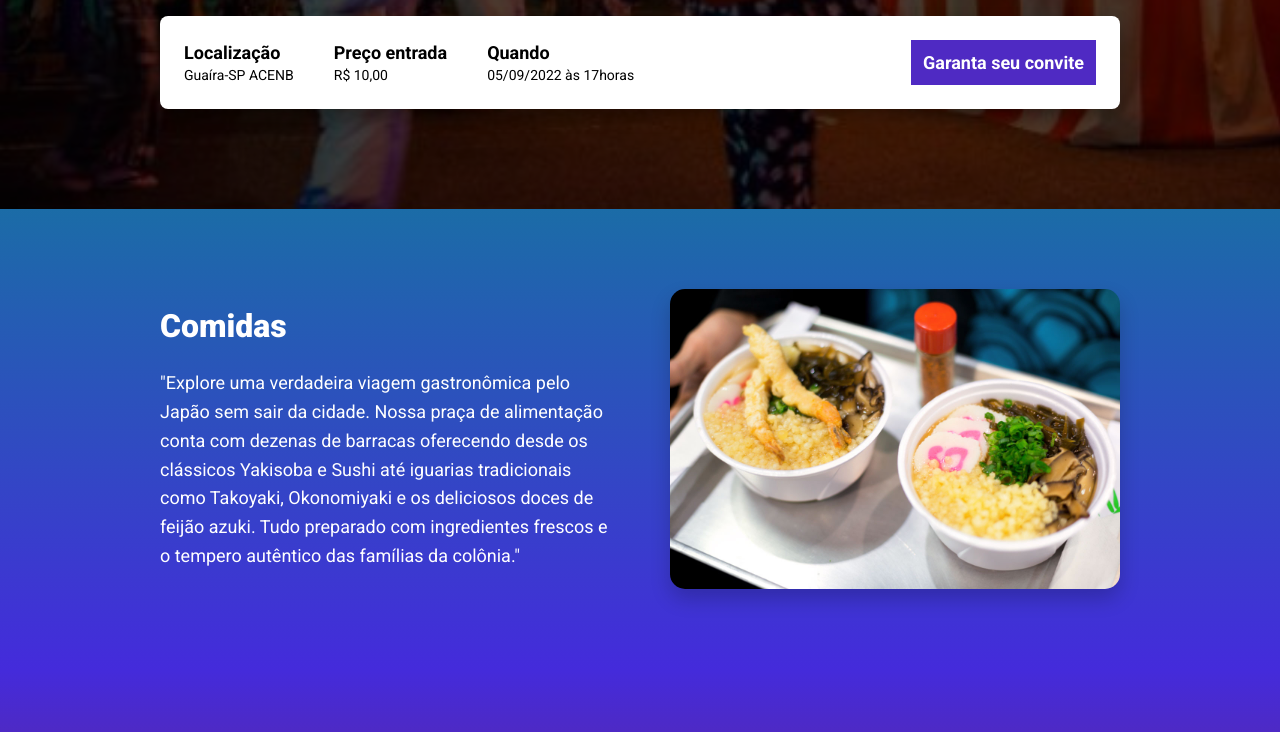
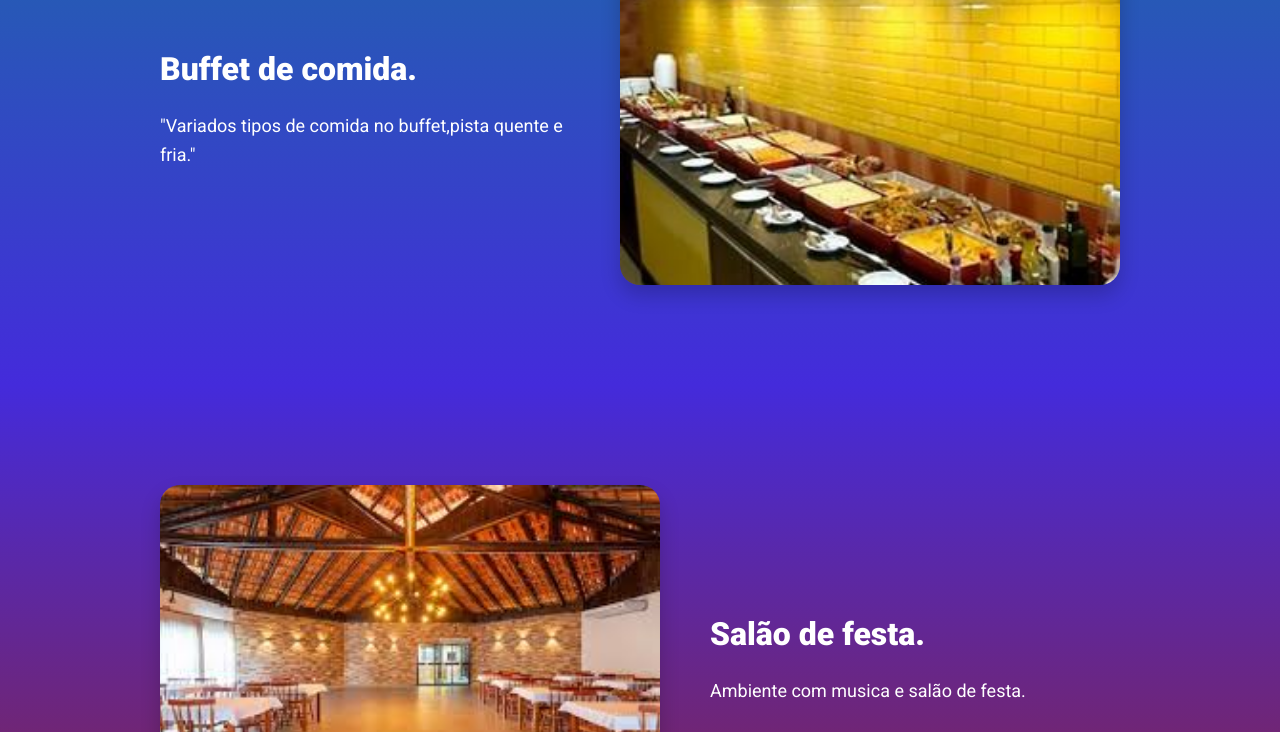
Before and after one commit to guilhermeoy1987/siteaniversario, a website built with Parcel: page src/index.html in a window 1280 px wide. Shown: the part 805-1537 px from the top of the page. Built offline with nearby package versions, Linux system fonts and the light colour scheme; files whose address does not match are found by name.

Commit message:
Site de contagem primeiro commit

```diff
--- a/src/index.html
+++ b/src/index.html
@@ -16,10 +16,8 @@
 <body>
      <header class="hero">
     <div class="container">
-        <img class="hero__logo" src="./images/logotipo.png" alt="EBAC">
-
         <h1 class="hero__text" data-aos="fade-down">
-            O maior evento da cultura japonesa no interior de São Paulo
+            Convite para a festa de aniversário com tema da cultura japonesa.
         </h1>
 
         <div class="hero__content" style="text-align: center;">
@@ -32,19 +30,15 @@
             <ul class="infos-bar__infos">
                 <li class="infos-bar__infos__item">
                     <b>Localização</b>
-                    Guaíra-SP ACENB
-                </li>
-                <li class="infos-bar__infos__item">
-                    <b>Preço entrada</b>
-                    R$ 10,00
+                    Clube Social ACENB
                 </li>
                 <li class="infos-bar__infos__item">
                     <b>Quando</b>
-                    05/09/2022 às 17horas
+                    25/06/2026
                 </li>
             </ul>
             <a href="#" class="button button--primary">
-                Garanta seu convite
+                Confirmar presença.
             </a>
         </div>
     </div>
@@ -54,52 +48,24 @@
     <section class="event event--frontend">
         <div class="container" data-aos="fade-right">
             <div class="event__details">
-                <h2 class="event__details__title">Comidas</h2>
+                <h2 class="event__details__title">Buffet de comida.</h2>
                 <p class="event__details__description">
-                    "Explore uma verdadeira viagem gastronômica pelo Japão sem sair da cidade.
-                    Nossa praça de alimentação conta com dezenas de barracas oferecendo desde os clássicos Yakisoba e Sushi até iguarias tradicionais como Takoyaki, Okonomiyaki e os deliciosos doces de feijão azuki.
-                    Tudo preparado com ingredientes frescos e o tempero autêntico das famílias da colônia."
+                    "Variados tipos de comida no buffet,pista quente e fria."
                 </p>
             </div>
-            <img class="event__image" src="./images/comida.jpg" alt="Front-end">
+            <img class="event__image" src="./images/pistadebuffet.jpg" alt="Buffet">
         </div>
     </section>
-    <section class="event event--ui-ux event--image-left">
+
+        <section class="event event--ui-ux event--image-left">
         <div class="container" data-aos="fade-left">
             <div class="event__details">
-                <h2 class="event__details__title">Atrações.</h2>
+                <h2 class="event__details__title">Salão de festa.</h2>
                 <p class="event__details__description">
-                    "O palco principal é o centro das tradições milenares.
-                    Prepare-se para uma imersão cultural completa com demonstrações de artes marciais, desfiles de quimonos e as clássicas apresentações de dança folclórica.
-                    O ponto alto fica para o grupo de Taiko,
-                    que traz toda a ancestralidade e poder dos tambores para uma performance que emociona gerações."
+                    Ambiente com musica e salão de festa.
                 </p>
             </div>
-            <img class="event__image" src="./images/taiko.jpeg" alt="Front-end">
-        </div>
-    </section>
-    <section class="event event--data-science">
-        <div class="container" data-aos="fade-right" >
-            <div class="event__details">
-                <h2 class="event__details__title">Cosplayer</h2>
-                <p class="event__details__description">
-                    "Transforme-se no seu herói favorito e suba ao palco! Nosso concurso de cosplay premia a fidelidade, o acabamento das peças e a interpretação dos participantes. Um show à parte que colore o festival e traz a magia dos animes para o mundo real.
-                    Inscreva-se e faça parte deste espetáculo visual inesquecível."
-                </p>
-            </div>
-            <img class="event__image" src="./images/cosplay.jpeg" alt="Front-end">
-        </div>
-    </section>
-    <section class="event event--backend event--image-left">
-        <div class="container" data-aos="fade-left">
-            <div class="event__details">
-                <h2 class="event__details__title">Animes e games</h2>
-                <p class="event__details__description">
-                    "O paraíso dos colecionadores e gamers está aqui! Explore uma grande variedade de produtos licenciados, jogos eletrônicos e itens de decoração inspirados na cultura pop japonesa.
-                    Uma vitrine completa com tudo o que há de melhor no mundo dos animes, mangás e games para você levar um pedaço do festival para casa."
-                </p>
-            </div>
-            <img class="event__image" src="./images/animes.jpg" alt="Front-end">
+            <img class="event__image" src="./images/salaodefesta.jpeg" alt="Front-end">
         </div>
     </section>
 
--- a/src/styles/_event.scss
+++ b/src/styles/_event.scss
@@ -1,7 +1,7 @@
 @use 'variables';
 
 .event {
-    padding: 80px 0;
+    padding: 100px 0;
     color: variables.$textColor;
 
     // Container principal com Flexbox
@@ -9,7 +9,7 @@
         display: flex;
         align-items: center;
         justify-content: space-between;
-        gap: 60px;
+        gap: 50px;
     }
 
     // MODIFICADORES DE COR (Degradês Verdes Corrigidos)
@@ -42,11 +42,11 @@
     &__image {
         flex-shrink: 0;
         width: 100%;
-        max-width: 450px;
-        height: 300px;
+        max-width: 500px; // Aumentei um pouco o tamanho máximo da imagem
+        height: 350px;    // Aumentei a altura para manter a proporção
         object-fit: cover;
         display: block;
-        border-radius: 15px;
+        border-radius: 20px; // Bordas mais arredondadas ficam menos "duras" visualmente
         box-shadow: 0 10px 20px rgba(0,0,0,0.2);
     }
 
```
Also changed, not shown: src/images/imagemdefundo.jpg (added), src/images/pistadebuffet.jpg (added), src/images/salaodefesta.jpeg (added).
